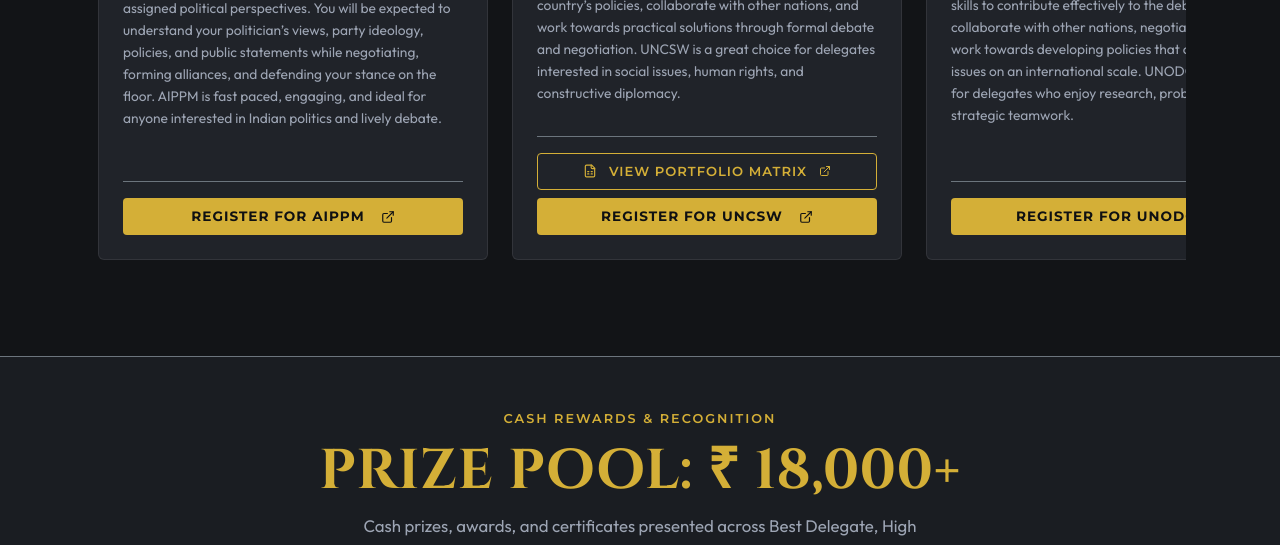
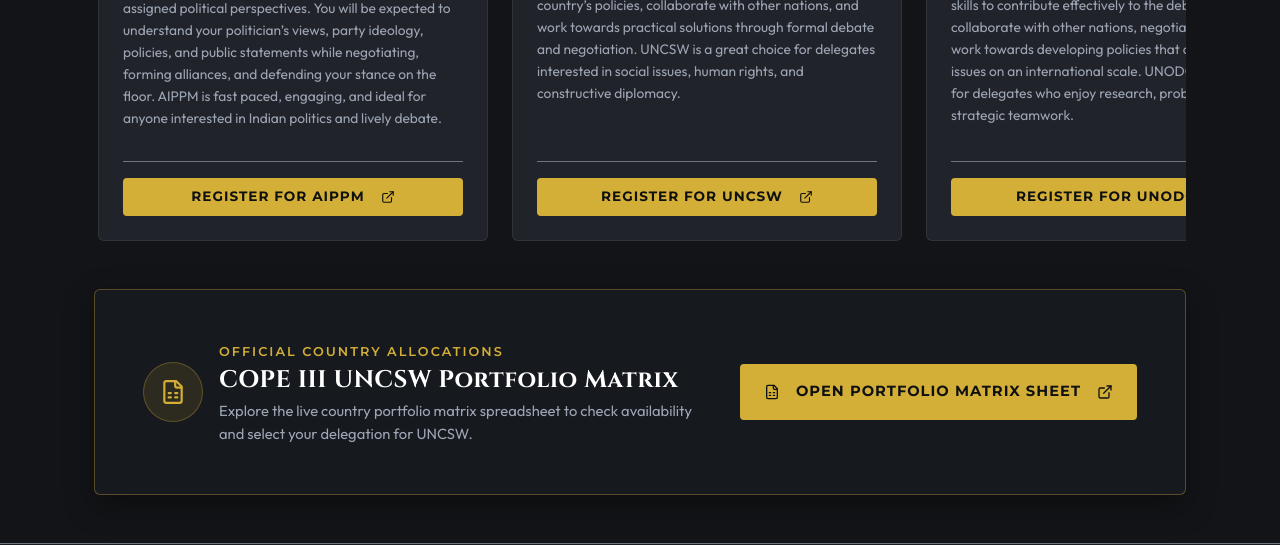
Before and after one commit to hazlived/dsumunsoc, a React (Vite) app: page /cope3 in a window 1280 px wide. Shown: the part 2180-2725 px from the top of the page. Built offline with nearby package versions, Linux system fonts and the light colour scheme.

Commit message:
Move UNCSW Portfolio Matrix link to a prominent standalone feature banner on Cope3 and Home pages

```diff
--- a/src/pages/Cope3.jsx
+++ b/src/pages/Cope3.jsx
@@ -229,20 +229,7 @@
                   </p>
                 </div>
 
-                <div className="pt-3 border-top border-secondary mt-3 d-flex flex-column gap-2">
-                  {comm.id === "uncsw" && (
-                    <a
-                      href={PORTFOLIO_MATRIX_URL}
-                      target="_blank"
-                      rel="noopener noreferrer"
-                      className="btn-outline-gold text-decoration-none w-100 text-center"
-                      style={{ fontSize: "0.82rem", padding: "7px 14px" }}
-                    >
-                      <FileSpreadsheet size={14} className="me-1" />
-                      View Portfolio Matrix
-                      <ExternalLink size={12} className="ms-1" />
-                    </a>
-                  )}
+                <div className="pt-3 border-top border-secondary mt-3">
                   <a
                     href={REGISTRATION_URL}
                     target="_blank"
@@ -258,8 +245,51 @@
             ))}
           </HorizontalScrollCards>
 
-          {/* Embedded Portfolio Matrix Component Commented Out
-          <UncswPortfolioMatrix /> */}
+          {/* Prominent Standalone Portfolio Matrix Callout Banner */}
+          <div
+            className="custom-card p-4 p-md-5 mt-4"
+            style={{
+              backgroundColor: "#16191E",
+              border: "1px solid rgba(212, 175, 55, 0.35)",
+              boxShadow: "0 10px 30px rgba(0, 0, 0, 0.35)",
+            }}
+          >
+            <div className="d-flex flex-column flex-md-row align-items-center justify-content-between gap-4">
+              <div className="d-flex align-items-center gap-3 text-center text-md-start flex-column flex-md-row">
+                <div
+                  className="p-3 rounded-circle d-flex align-items-center justify-content-center flex-shrink-0"
+                  style={{
+                    backgroundColor: "rgba(212, 175, 55, 0.12)",
+                    border: "1px solid rgba(212, 175, 55, 0.3)",
+                    width: "60px",
+                    height: "60px",
+                  }}
+                >
+                  <FileSpreadsheet size={28} style={{ color: "#D4AF37" }} />
+                </div>
+                <div>
+                  <span className="eyebrow-text mb-1">OFFICIAL COUNTRY ALLOCATIONS</span>
+                  <h3 className="h4 fw-bold mb-1" style={{ color: "#FFFFFF", fontFamily: "'Cinzel', serif" }}>
+                    COPE III UNCSW Portfolio Matrix
+                  </h3>
+                  <p className="mb-0" style={{ color: "#9DA5B4", fontSize: "0.92rem" }}>
+                    Explore the live country portfolio matrix spreadsheet to check availability and select your delegation for UNCSW.
+                  </p>
+                </div>
+              </div>
+
+              <a
+                href={PORTFOLIO_MATRIX_URL}
+                target="_blank"
+                rel="noopener noreferrer"
+                className="btn-gold text-decoration-none text-nowrap px-4 py-3"
+              >
+                <FileSpreadsheet size={16} className="me-2" />
+                Open Portfolio Matrix Sheet
+                <ExternalLink size={16} className="ms-2" />
+              </a>
+            </div>
+          </div>
         </div>
       </section>
 
--- a/src/pages/Home.jsx
+++ b/src/pages/Home.jsx
@@ -250,20 +250,7 @@
                   </div>
                 </div>
 
-                <div className="pt-3 border-top border-secondary d-flex flex-column gap-2">
-                  {comm.id === "uncsw" && (
-                    <a
-                      href={PORTFOLIO_MATRIX_URL}
-                      target="_blank"
-                      rel="noopener noreferrer"
-                      className="btn-outline-gold text-decoration-none w-100 text-center"
-                      style={{ fontSize: "0.82rem", padding: "7px 14px" }}
-                    >
-                      <FileSpreadsheet size={14} className="me-1" />
-                      View Portfolio Matrix
-                      <ExternalLink size={12} className="ms-1" />
-                    </a>
-                  )}
+                <div className="pt-3 border-top border-secondary">
                   <a
                     href={REGISTRATION_URL}
                     target="_blank"
@@ -277,7 +264,6 @@
                 </div>
               </div>
             ))}
-
 
             {/* Quick Detailed Page Link Card */}
             <div
@@ -301,6 +287,52 @@
               </Link>
             </div>
           </HorizontalScrollCards>
+
+          {/* Prominent Standalone Portfolio Matrix Callout Banner */}
+          <div
+            className="custom-card p-4 p-md-5 mt-4"
+            style={{
+              backgroundColor: "#16191E",
+              border: "1px solid rgba(212, 175, 55, 0.35)",
+              boxShadow: "0 10px 30px rgba(0, 0, 0, 0.35)",
+            }}
+          >
+            <div className="d-flex flex-column flex-md-row align-items-center justify-content-between gap-4">
+              <div className="d-flex align-items-center gap-3 text-center text-md-start flex-column flex-md-row">
+                <div
+                  className="p-3 rounded-circle d-flex align-items-center justify-content-center flex-shrink-0"
+                  style={{
+                    backgroundColor: "rgba(212, 175, 55, 0.12)",
+                    border: "1px solid rgba(212, 175, 55, 0.3)",
+                    width: "60px",
+                    height: "60px",
+                  }}
+                >
+                  <FileSpreadsheet size={28} style={{ color: "#D4AF37" }} />
+                </div>
+                <div>
+                  <span className="eyebrow-text mb-1">OFFICIAL COUNTRY ALLOCATIONS</span>
+                  <h3 className="h4 fw-bold mb-1" style={{ color: "#FFFFFF", fontFamily: "'Cinzel', serif" }}>
+                    COPE III UNCSW Portfolio Matrix
+                  </h3>
+                  <p className="mb-0" style={{ color: "#9DA5B4", fontSize: "0.92rem" }}>
+                    Explore the live country portfolio matrix spreadsheet to check availability and select your delegation for UNCSW.
+                  </p>
+                </div>
+              </div>
+
+              <a
+                href={PORTFOLIO_MATRIX_URL}
+                target="_blank"
+                rel="noopener noreferrer"
+                className="btn-gold text-decoration-none text-nowrap px-4 py-3"
+              >
+                <FileSpreadsheet size={16} className="me-2" />
+                Open Portfolio Matrix Sheet
+                <ExternalLink size={16} className="ms-2" />
+              </a>
+            </div>
+          </div>
         </div>
       </section>
 
```
